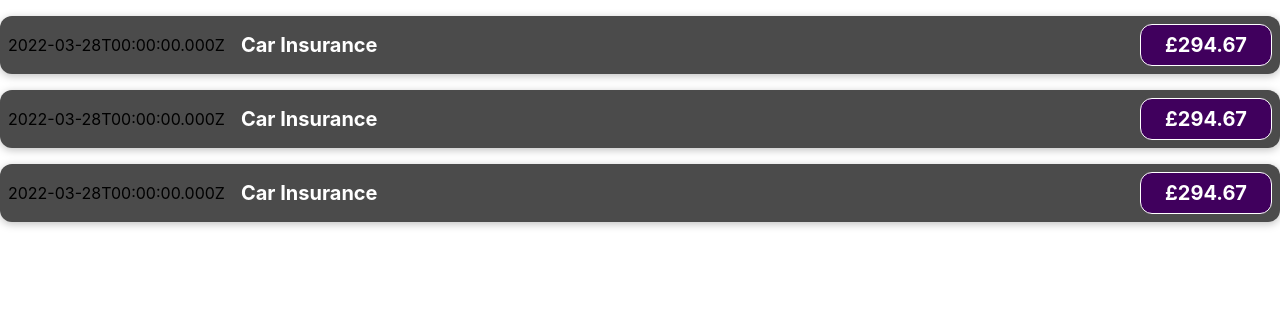
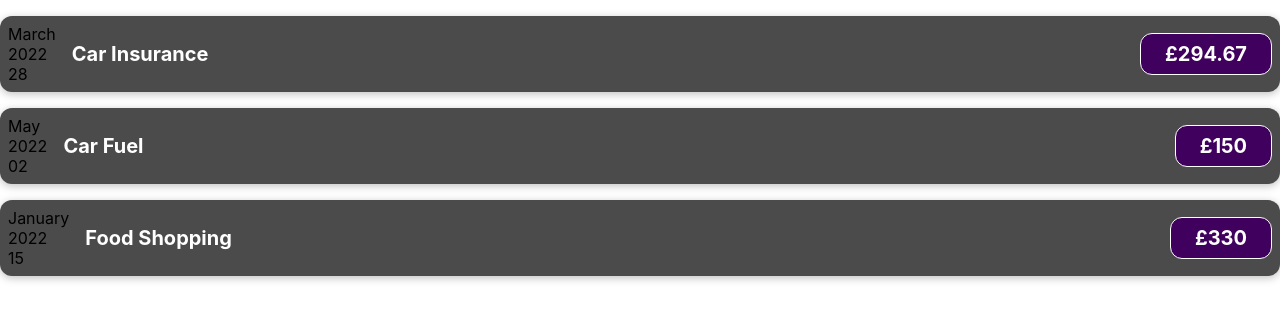
Before and after one commit to JAYMAC1/react-complete-inc-redux, a React (Create React App) app in the folder react-complete-guide/: page / in a window 1280 px wide. Shown: the top 320 px of the page. Built offline with nearby package versions, Linux system fonts and the light colour scheme.

Commit message:
took in props and formatted dates

```diff
--- a/react-complete-guide/src/components/ExpenseItem.jsx
+++ b/react-complete-guide/src/components/ExpenseItem.jsx
@@ -1,16 +1,22 @@
 import React from 'react'
 import './ExpenseItem.css'
 
-const ExpenseItem = () => {
-  const expenseDate = new Date(2022, 2, 28)
-  const expenseTitle = 'Car Insurance'
-  const expenseAmount = 294.67
+const ExpenseItem = ({ expense }) => {
+  const { title, amount, date } = expense
+  const month = date.toLocaleString('en-GB', { month: 'long' })
+  const day = date.toLocaleString('en-GB', { day: '2-digit' })
+  const year = date.getFullYear()
+
   return (
     <div className='expense-item'>
-      <div>{expenseDate.toISOString(0)}</div>
+      <div>
+        <div>{month}</div>
+        <div>{year}</div>
+        <div>{day}</div>
+      </div>
       <div className='expense-item__description'>
-        <h2>{expenseTitle}</h2>
-        <div className='expense-item__price '>£{expenseAmount}</div>
+        <h2>{title}</h2>
+        <div className='expense-item__price '>£{amount}</div>
       </div>
     </div>
   )
```
